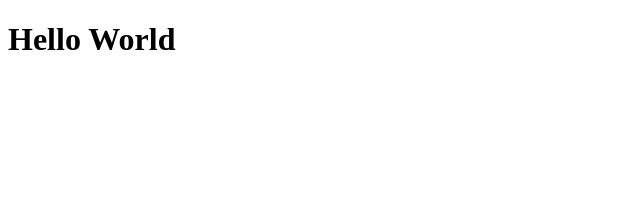
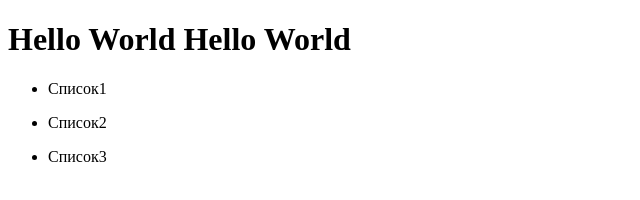
Before and after one commit to OleksandrVlasenko/myfirstproject, a plain HTML site: page index.html in a window 1280 px wide. Shown: the whole page, without its empty margins (0-640 px from the left). Drawn offline with Linux system fonts and the light colour scheme.

Commit message:
Add list

```diff
--- a/index.html
+++ b/index.html
@@ -7,6 +7,18 @@
     <title>First Project</title>
 </head>
 <body>
-    <h1>Hello World</h1>
+    <h1>Hello World Hello World</h1>
+    <ul>
+        <li>
+            <p>Список1</p>
+        </li>
+        <li>
+            <p>Список2</p>
+        </li>
+        <li>
+            <p>Список3</p>
+        </li>
+    </ul>
+
 </body>
 </html>
```
